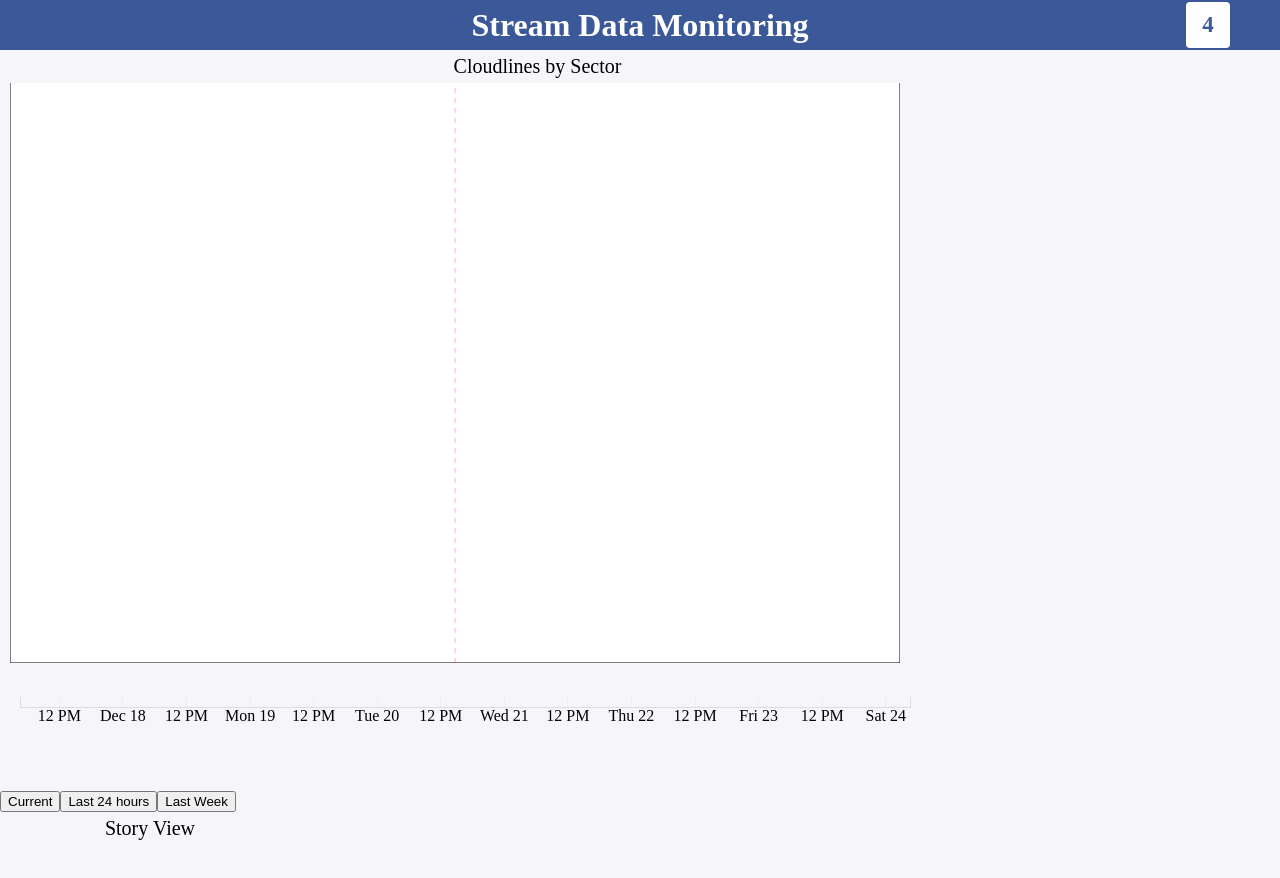
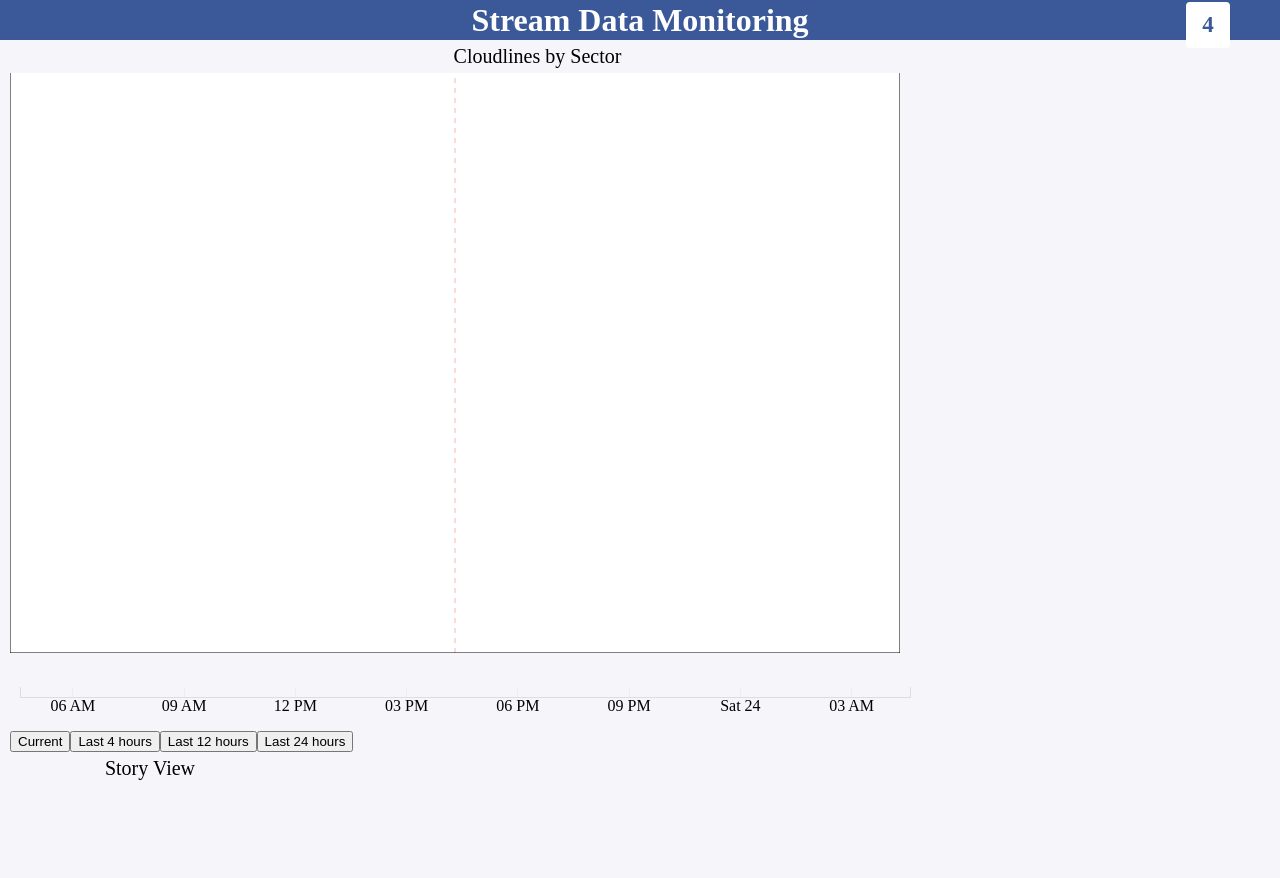
Before and after one commit to tvskart/cloudlines, a website: page public/index.html in a window 1280 px wide. Shown: the top 878 px of the page. Drawn offline with nearby package versions, Linux system fonts and the light colour scheme; no server answers.

Commit message:
final styles

```diff
--- a/public/index.html
+++ b/public/index.html
@@ -41,7 +41,7 @@
     total_data = [];
     //Very important to understand time - https://github.com/d3/d3-3.x-api-reference/blob/master/API-Reference.md#d3time-time
     timeFormat = d3.time.format('%Y-%m-%d %H:%M:%S UTC');
-    timeDomains = [{ 'Current' : 'hour'}, { 'Last 24 hours' : 'day'}, {'Last Week' : 'week'}]; //custom select feature
+    timeDomains = [{ 'Current' : 'hour'}, {'Last 4 hours' : 'hour2'}, {'Last 12 hours' : 'hour3'}, { 'Last 24 hours' : 'day'}]; //custom select feature {'Last Week' : 'week'}
     timeInMilli = {
         'sec': 1000*60, //extra info
         'hour':  1000*60*60*1,
@@ -53,17 +53,17 @@
     selectedStory = undefined; //highlighted story
 
     //START: Data Manipulation Part
-    // d3.json('../history.json', function(err, json) {
-    //     if (err) window.alert('Data Invalid');
-    //     historical_data = json; //static data
-    //     total_data = JSON.parse(JSON.stringify(json));
-    //     enhanceData(total_data);
-    //     // console.log(timeFormat.parse(historical_data[5].harvested_at));
-    //     //start
-    //     updateApp();
-    //     // console.log('historical data size - ', historical_data.length);
-    //     d3.select('#debug_historical_size').text(historical_data.length);
-    // });
+    d3.json('../history.json', function(err, json) {
+        if (err) window.alert('Data Invalid');
+        historical_data = json; //static data
+        total_data = JSON.parse(JSON.stringify(json));
+        enhanceData(total_data);
+        // console.log(timeFormat.parse(historical_data[5].harvested_at));
+        //start
+        updateApp();
+        // console.log('historical data size - ', historical_data.length);
+        d3.select('#debug_historical_size').text(historical_data.length);
+    });
 updateApp();
     function updateApp() {
         var data_file = '../stream.json';
@@ -177,7 +177,7 @@ updateApp();
         var height2 = 10;
         var xScale2 = d3.time.scale().range([0, innerWidth]),
             xAxis2 = d3.svg.axis().scale(xScale2).orient("bottom").tickSize(-height2);
-            xScale2.domain(getTimeDomains(new Date(), 'week'));
+            xScale2.domain(getTimeDomains(new Date(), 'day'));
         var viewport = d3.svg.brush()
             .x(xScale2)
             // .extent([[0, 0], [innerWidth, height2]])
@@ -385,7 +385,7 @@ updateApp();
             .attr('id', 'brush_container')
             .append('svg')
                 .attr('width', width + 75)
-                .attr('height', 100)
+                .attr('height', 50)
             .append("g")
             .attr("class", "context")
             .attr("transform", "translate(" + margin.right + "," + (margin.top) + ")");
@@ -428,6 +428,9 @@ updateApp();
 
                     selectedTimeDomain = event.currentTarget.value;
                     xScale.domain(getTimeDomains(new Date()));
+                    // if (selectedTimeDomain == 'week') {
+                    //     xScale2.domain(getTimeDomains(new Date(), 'day'));
+                    // }
                     render();
                 })
         });
@@ -740,7 +743,14 @@ updateApp();
       var lastTime;
       if (timeDomain == 'hour') {
           lastTime = new Date(recentTime.valueOf() - 60000 * 60 * 2 * 1);
-      } else if (timeDomain == 'day') {
+      }
+      else if (timeDomain == 'hour2') {
+          lastTime = new Date(recentTime.valueOf() - 60000 * 60 * 4 * 1);
+      }
+      else if (timeDomain == 'hour3') {
+          lastTime = new Date(recentTime.valueOf() - 60000 * 60 * 12 * 1);
+      }
+       else if (timeDomain == 'day') {
           lastTime = new Date(recentTime.valueOf() - 60000 * 60 * 24 * 1);
       } else { //week
           lastTime = new Date(recentTime.valueOf() - 60000 * 60 * 24 * 7);
--- a/public/styles.css
+++ b/public/styles.css
@@ -3,8 +3,8 @@ h1 {
     color: white;
     background:#3b5998;
     margin: 0px;
-    height: 50px;
-    line-height: 50px;
+    height: 40px;
+    line-height: 40px;
 }
 
 body {
@@ -115,3 +115,7 @@ svg {
     fill: black;
     fill-opacity: 0.2;
 }
+
+.time-inputs {
+  margin-left: 10px;
+}
```
